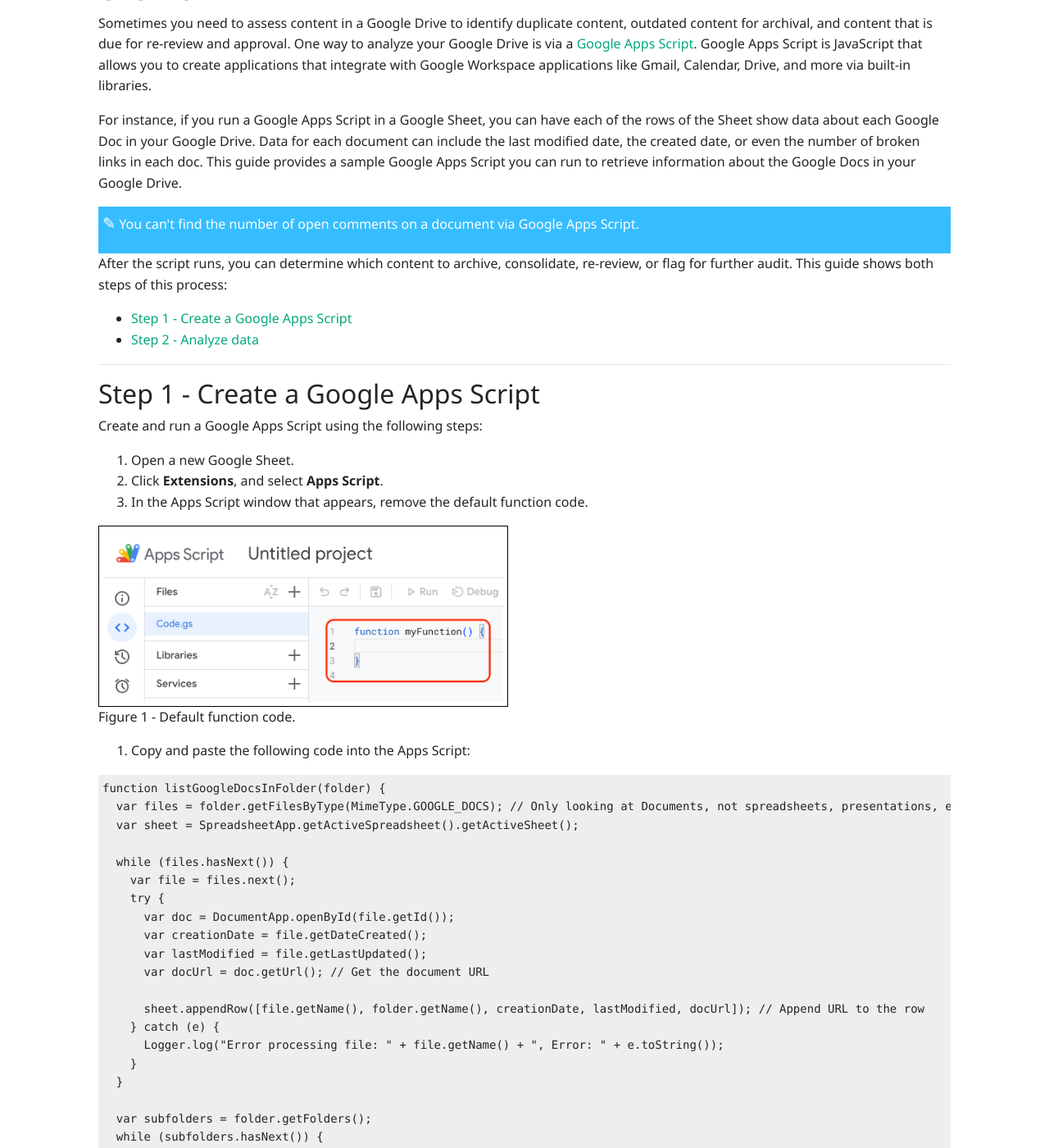
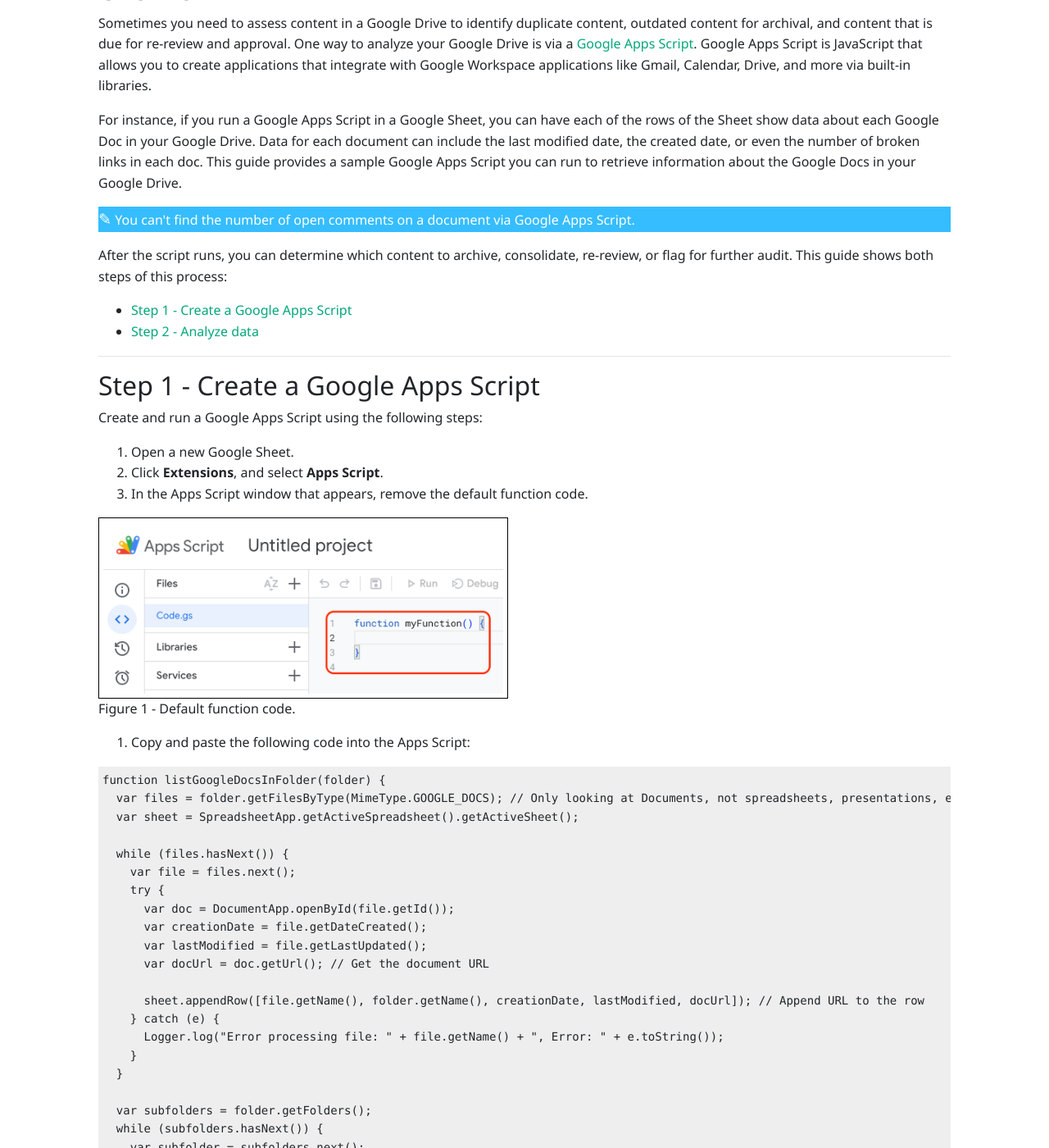
Before and after one commit to stumblefiend/jeremy.pugh, a Jekyll site: the page built from assets/scripts/google-drive-content-review.md, in a window 1280 px wide and 1400 px high, scrolled down 394 px. Shown: the whole window at 82% size. Built offline with Jekyll 4.4.1, drawn with Linux system fonts in a browser that asks for light colours; nearby versions of some CDN libraries; our own code applies the rules of GitHub Pages for plain Markdown files.

Commit message:
Update theme.css

```diff
--- a/assets/css/theme.css
+++ b/assets/css/theme.css
@@ -560,7 +560,6 @@
 	color:#fff;
 	background-color:#35bdff;
 	border-color:#35bdff;
-	padding: 5px;
 }
 .alert-cyan hr {
 	border-top-color:#1cb5ff;
@@ -804,9 +803,3 @@
 		 height:280px !Important;
 	 }
  }
-
-.alert-jp { padding: 5px; background-color: rgb(255, 153, 136) !important; border: 1px solid rgb(255, 85, 51) !important; }
-
-.warning-jp { padding: 5px; background-color: rgb(255, 221, 170) !important; border: 1px solid rgb(255, 187, 102) !important; }
-
-.note-jp { padding: 5px; background-color: rgb(170, 221, 255) !important; border: 1px solid rgb(119, 204, 255) !important; }
```
